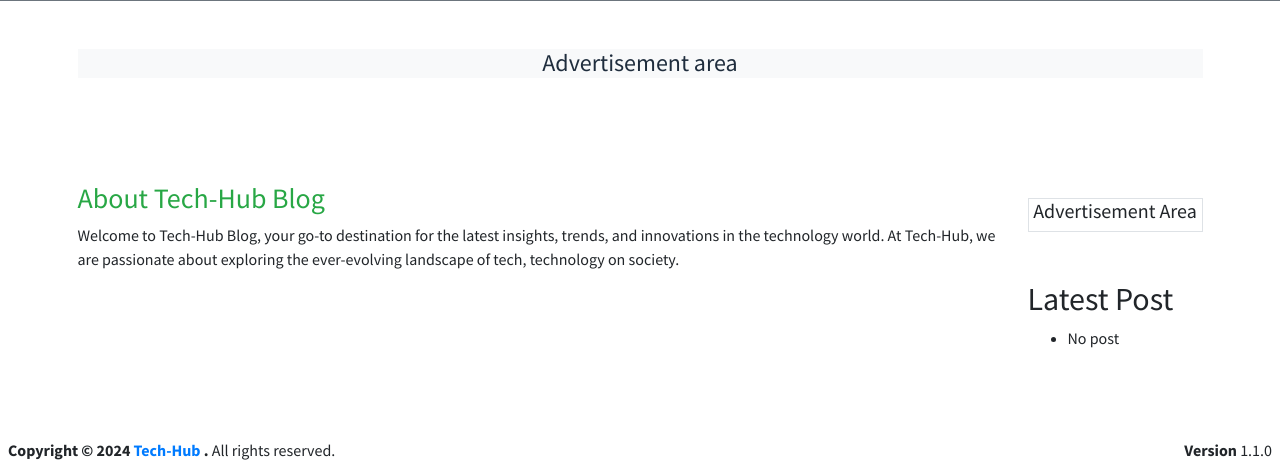
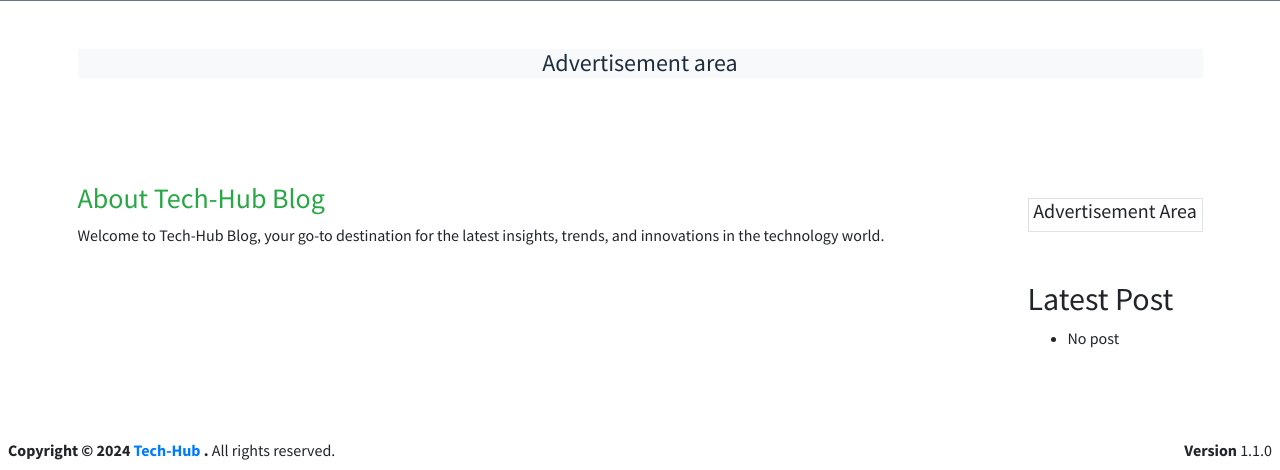
Before and after one commit to Bello-Ibrahm/tech-hub_blog, a Flask app: template web_flask/templates/index.html in a window 1280 px wide. Shown: the part 351-821 px from the top of the page. Run offline with Flask 3, Linux system fonts and the light colour scheme; the template is opened without the code that fills it, so the values that code supplies are empty; parts of the project's set-up code (start-up, migrations or seed data) failed here and were passed over; some libraries are stand-ins or nearby versions.

```diff
--- a/web_flask/templates/index.html
+++ b/web_flask/templates/index.html
@@ -132,7 +132,7 @@
         <div class="col-md-10 justify-content-justify">
           <h3 class="text-success"> About Tech-Hub Blog </h3>
 
-          <p>Welcome to Tech-Hub Blog, your go-to destination for the latest insights, trends, and innovations in the technology world. At Tech-Hub, we are passionate about exploring the ever-evolving landscape of tech, technology on society. </p>
+          <p>Welcome to Tech-Hub Blog, your go-to destination for the latest insights, trends, and innovations in the technology world.  </p>
         </div>
         <div class="col-md-2">
           <div class="border mt-3 text-center">
```
